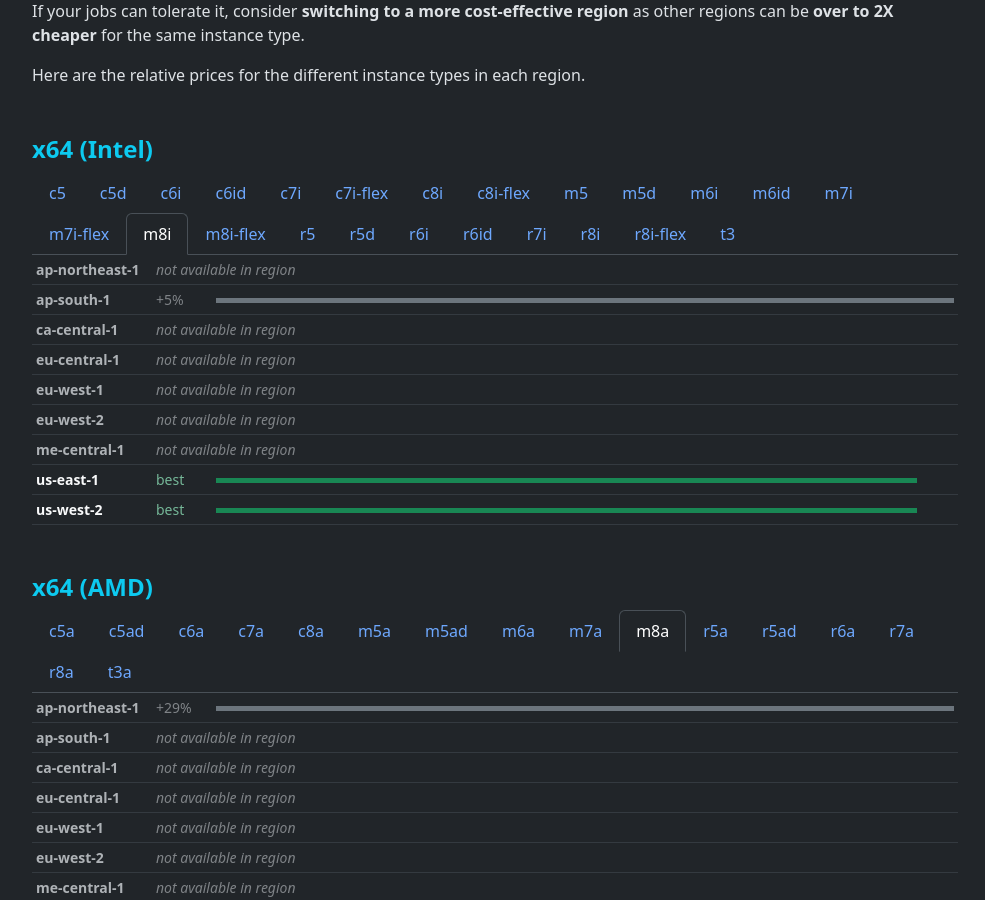
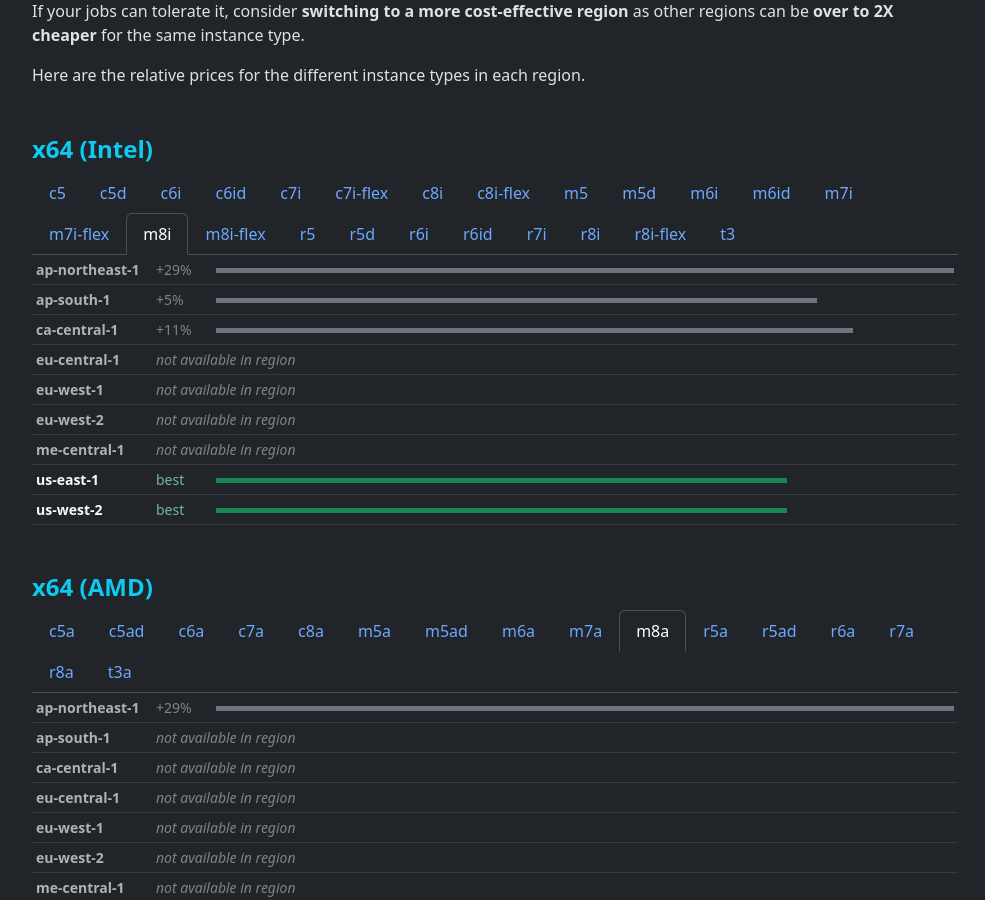
Before and after one commit to sprinters-sh/sprinters.sh, a Jekyll site: the page built from docs/aws-regions.md, in a window 1280 px wide and 900 px high, scrolled down 763 px. Shown: the whole window, without its empty margins (240-1225 px from the left). Built offline with Jekyll 4.4.1, drawn with Linux system fonts in a browser that asks for light colours.

Commit message:
Updated m8i

```diff
--- a/docs/aws-regions.md
+++ b/docs/aws-regions.md
@@ -72,7 +72,7 @@ Here are the relative prices for the different instance types in each region.
     {% include instance-price.html active="false" family="m6id" ap-northeast-1="0.07665" ap-south-1="0.06405" ca-central-1="0.06615" eu-central-1="0.0714" eu-west-1="0.06615" eu-west-2="0.068775" me-central-1="0" us-east-1="0.059325" us-west-2="0.059325" %}
     {% include instance-price.html active="false" family="m7i" ap-northeast-1="0.0651" ap-south-1="0.053025" ca-central-1="0.056175" eu-central-1="0.060375" eu-west-1="0.056175" eu-west-2="0.058275" me-central-1="0.061795" us-east-1="0.0504" us-west-2="0.0504" %}
     {% include instance-price.html active="false" family="m7i-flex" ap-northeast-1="0.061845" ap-south-1="0.050375" ca-central-1="0.053365" eu-central-1="0.057355" eu-west-1="0.053365" eu-west-2="0.05536" me-central-1="0" us-east-1="0.04788" us-west-2="0.04788" %}
-    {% include instance-price.html active="true" family="m8i" ap-northeast-1="0" ap-south-1="0.055675" ca-central-1="0" eu-central-1="0" eu-west-1="0" eu-west-2="0" me-central-1="0" us-east-1="0.05292" us-west-2="0.05292" %}
+    {% include instance-price.html active="true" family="m8i" ap-northeast-1="0.068355" ap-south-1="0.055675" ca-central-1="0.058985" eu-central-1="0" eu-west-1="0" eu-west-2="0" me-central-1="0" us-east-1="0.05292" us-west-2="0.05292" %}
     {% include instance-price.html active="false" family="m8i-flex" ap-northeast-1="0" ap-south-1="0.052895" ca-central-1="0" eu-central-1="0" eu-west-1="0" eu-west-2="0" me-central-1="0" us-east-1="0.050275" us-west-2="0.050275" %}
     {% include instance-price.html active="false" family="r5" ap-northeast-1="0.076" ap-south-1="0.065" ca-central-1="0.069" eu-central-1="0.076" eu-west-1="0.0705" eu-west-2="0.074" me-central-1="0.0775" us-east-1="0.063" us-west-2="0.063" %}
     {% include instance-price.html active="false" family="r5d" ap-northeast-1="0.087" ap-south-1="0.0755" ca-central-1="0.079" eu-central-1="0.0865" eu-west-1="0.08" eu-west-2="0.0845" me-central-1="0.088" us-east-1="0.072" us-west-2="0.072" %}
```
